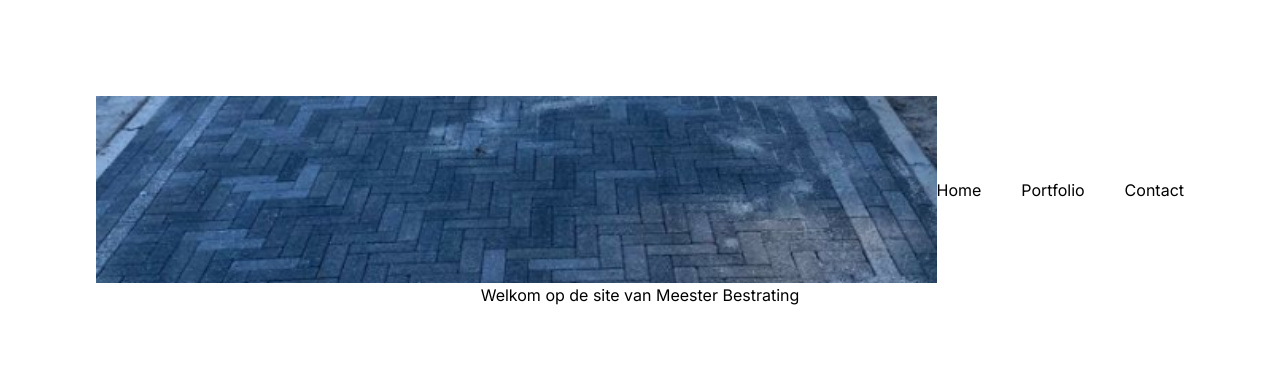
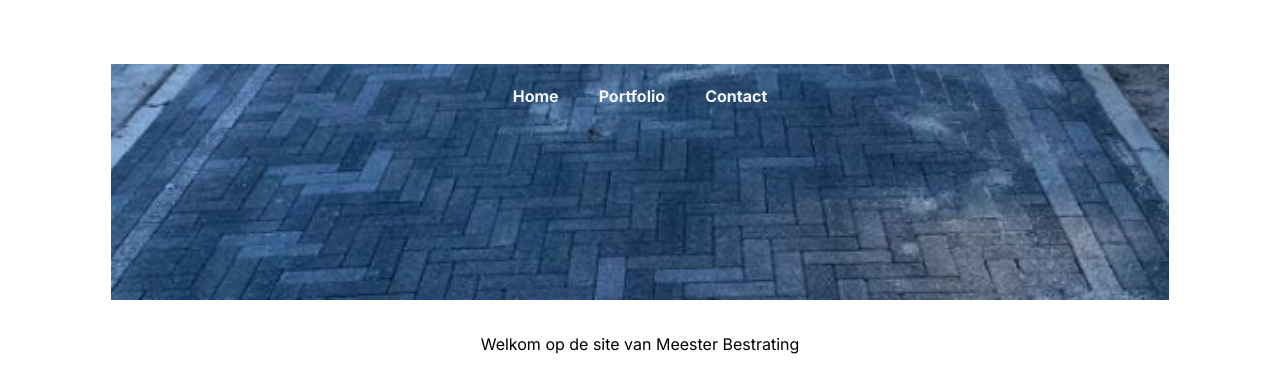
Before and after one commit to LokanHarmanny/meester-bestrating, a Next.js app: page / in a window 1280 px wide. Shown: the top 392 px of the page. Built offline with nearby package versions, Linux system fonts and the light colour scheme.

Commit message:
Extract MainMenu into own component, enlarge banner by 100%

```diff
--- a/src/app/page.tsx
+++ b/src/app/page.tsx
@@ -1,22 +1,9 @@
-import Image from "next/image";
+import MainMenu from "@/components/MainMenu";
 
 export default function Home() {
   return (
-    <main className="flex h-screen flex-col items-center p-24">
-      <div className="flex items-center">
-        <Image
-          src={"/banner.png"}
-          alt={"Banner straatwerk"}
-          height={500}
-          width={1200}
-        />
-
-        <div className="flex-row space-x-10">
-          <span>Home</span>
-          <span>Portfolio</span>
-          <span>Contact</span>
-        </div>
-      </div>
+    <main className="flex h-screen flex-col items-center px-24 py-16 space-y-8 ">
+      <MainMenu />
 
       <div>Welkom op de site van Meester Bestrating</div>
     </main>
--- /dev/null
+++ b/src/components/MainMenu.tsx
@@ -0,0 +1,34 @@
+import Image from "next/image";
+import banner from "../../public/banner.png";
+
+export default function MainMenu() {
+  return (
+    <div className="relative flex items-center">
+      <div className="z-10 absolute top-5 w-full">
+        <div className="flex flex-row space-x-10 justify-center w-full ">
+          <MenuItem itemName="Home" />
+          <MenuItem itemName="Portfolio" />
+          <MenuItem itemName="Contact" />
+        </div>
+      </div>
+
+      <Image
+        src={banner}
+        alt={"Banner straatwerk"}
+        style={{
+          width: "100%",
+          height: "auto",
+        }}
+        className="z-0"
+      />
+    </div>
+  );
+}
+
+function MenuItem({ itemName }: { itemName: string }) {
+  return (
+    <span className="cursor-pointer hover:underline font-bold text-slate-100">
+      {itemName}
+    </span>
+  );
+}
```
Also changed, not shown: public/banner.png.
